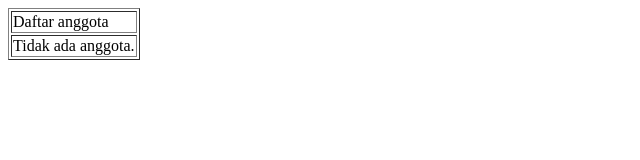
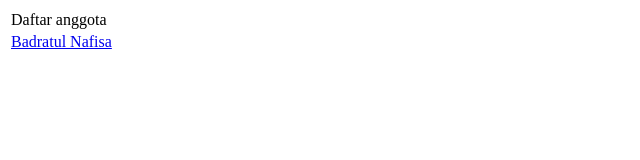
Before and after one commit to RaihanSahira/STIK2018-2025-1-Climate-Connect, a plain HTML site: page index.html in a window 1280 px wide. Shown: the whole page, without its empty margins (0-640 px from the left). Drawn offline with Linux system fonts and the light colour scheme.

Commit message:
Update index.html

```diff
--- a/index.html
+++ b/index.html
@@ -1,12 +1,16 @@
 <!DOCTYPE html>
 <html>
-  <head>
-    <title>Utama – Admin</title>
-  </head>
-  <body>
-    <table border=”0”>
-      <tr><td>Daftar anggota</td></tr>
-      <tr><td>Tidak ada anggota.</td></tr>
+<head>
+    <title>Utama - Admin</title>
+</head>
+<body>
+    <table border="0">
+        <tr><td>Daftar anggota</td></tr>
+        <tr>
+            <td>
+                <a href="2304111010020.html" target="_blank">Badratul Nafisa</a>
+            </td>
+        </tr>
     </table>
-  </body>
+</body>
 </html>
```
